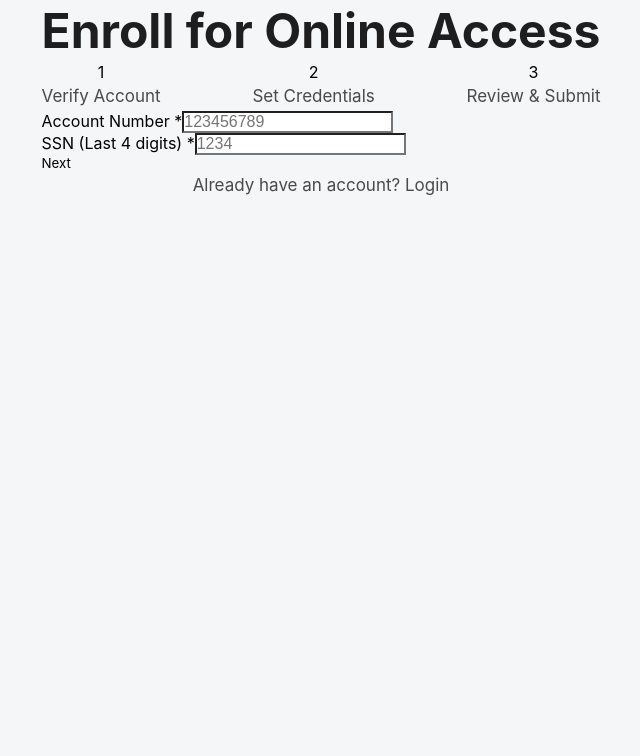
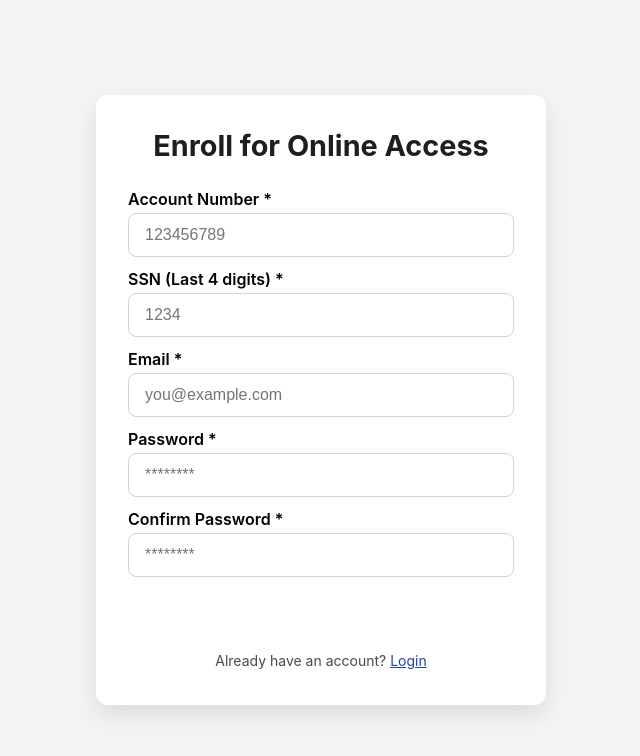
Before and after one commit to oaklineworkspace/oakline-frontend, a Next.js app: page /enroll in a window 1280 px wide. Shown: the top 756 px of the page, without its empty margins (319-959 px from the left). Built offline with nearby package versions, Linux system fonts and the light colour scheme.

Commit message:
Update enroll.js

```diff
--- a/pages/enroll.js
+++ b/pages/enroll.js
@@ -8,25 +8,18 @@ import Link from 'next/link';
 export default function Enroll() {
   const router = useRouter();
 
-  // Step State
-  const [step, setStep] = useState(1);
-
-  // Account Verification
   const [accountNumber, setAccountNumber] = useState('');
   const [ssn, setSSN] = useState('');
-  const [accountInfo, setAccountInfo] = useState(null);
-
-  // Login Credentials
   const [email, setEmail] = useState('');
   const [password, setPassword] = useState('');
   const [confirmPassword, setConfirmPassword] = useState('');
-  const [passwordStrength, setPasswordStrength] = useState('');
-
-  // Feedback
   const [message, setMessage] = useState('');
   const [loading, setLoading] = useState(false);
 
-  // ---------------- Real-Time Account Verification ----------------
+  const [accountInfo, setAccountInfo] = useState(null);
+  const [passwordStrength, setPasswordStrength] = useState('');
+
+  // ---------- Real-Time Account Verification ----------
   useEffect(() => {
     const verifyAccount = async () => {
       if (accountNumber.length < 6 || ssn.length !== 4) {
@@ -40,6 +33,7 @@ export default function Enroll() {
           .eq('account_number', accountNumber)
           .eq('ssn', ssn)
           .single();
+
         if (data && !error) setAccountInfo(data);
         else setAccountInfo(null);
       } catch (err) {
@@ -47,11 +41,12 @@ export default function Enroll() {
         setAccountInfo(null);
       }
     };
-    const debounce = setTimeout(verifyAccount, 500);
-    return () => clearTimeout(debounce);
+
+    const delayDebounce = setTimeout(verifyAccount, 500); // Debounce 500ms
+    return () => clearTimeout(delayDebounce);
   }, [accountNumber, ssn]);
 
-  // ---------------- Password Strength ----------------
+  // ---------- Password Strength ----------
   useEffect(() => {
     if (!password) return setPasswordStrength('');
     if (password.length < 8) setPasswordStrength('Weak');
@@ -59,14 +54,11 @@ export default function Enroll() {
     else setPasswordStrength('Medium');
   }, [password]);
 
-  // ---------------- Step Navigation ----------------
-  const nextStep = () => {
-    if (step === 1 && !accountInfo) {
-      setMessage('Please verify your account first.');
-      return;
-    }
-    if (step === 2) {
-      if (!email || !password || !confirmPassword) {
+  const handleEnroll = async (e) => {
+    e.preventDefault();
+    setMessage('');
+
+    if (!accountNumber || !ssn || !email || !password || !confirmPassword) {
       setMessage('All fields are required.');
       return;
     }
@@ -74,19 +66,14 @@ export default function Enroll() {
       setMessage('Passwords do not match.');
       return;
     }
+    if (!accountInfo) {
+      setMessage('Account not found or SSN incorrect.');
+      return;
     }
-    setMessage('');
-    setStep(step + 1);
-  };
-  const prevStep = () => setStep(step - 1);
 
-  // ---------------- Handle Enrollment ----------------
-  const handleEnroll = async () => {
     setLoading(true);
-    setMessage('');
 
     try {
-      // Check existing profile
       const { data: existingUser } = await supabase
         .from('profiles')
         .select('*')
@@ -99,10 +86,9 @@ export default function Enroll() {
         return;
       }
 
-      // Sign up auth user
       const { data: authData, error: authError } = await supabase.auth.signUp({
         email,
-        password,
+        password
       });
 
       if (authError) {
@@ -111,13 +97,12 @@ export default function Enroll() {
         return;
       }
 
-      // Create profile linking to account
       const { error: profileError } = await supabase
         .from('profiles')
         .insert([{
           id: authData.user.id,
           account_id: accountInfo.id,
-          email,
+          email
         }]);
 
       if (profileError) {
@@ -127,10 +112,9 @@ export default function Enroll() {
       }
 
       setMessage('✅ Enrollment successful! Check your email to verify your account.');
+      setAccountNumber(''); setSSN(''); setEmail(''); setPassword(''); setConfirmPassword('');
       setLoading(false);
-      setStep(1);
-      setAccountNumber(''); setSSN(''); setEmail(''); setPassword(''); setConfirmPassword('');
-      setAccountInfo(null);
+      // router.push('/login');
     } catch (err) {
       console.error(err);
       setMessage('An error occurred. Please try again.');
@@ -138,97 +122,153 @@ export default function Enroll() {
     }
   };
 
-  // ---------------- Step Indicators ----------------
-  const steps = ['Verify Account', 'Set Credentials', 'Review & Submit'];
+  // ---------- Inline Styles ----------
+  const styles = {
+    container: {
+      minHeight: '100vh',
+      display: 'flex',
+      justifyContent: 'center',
+      alignItems: 'center',
+      backgroundColor: '#f3f4f6',
+      padding: '1rem'
+    },
+    card: {
+      backgroundColor: '#fff',
+      borderRadius: '12px',
+      padding: '2rem',
+      maxWidth: '450px',
+      width: '100%',
+      boxShadow: '0 10px 25px rgba(0,0,0,0.1)'
+    },
+    title: {
+      fontSize: '1.8rem',
+      fontWeight: '700',
+      marginBottom: '1.5rem',
+      textAlign: 'center'
+    },
+    input: {
+      width: '100%',
+      padding: '0.75rem 1rem',
+      borderRadius: '8px',
+      border: '1px solid #d1d5db',
+      marginBottom: '0.75rem',
+      fontSize: '1rem'
+    },
+    label: {
+      fontWeight: '600',
+      marginBottom: '0.25rem',
+      display: 'block'
+    },
+    button: {
+      width: '100%',
+      padding: '0.75rem',
+      borderRadius: '10px',
+      border: 'none',
+      backgroundColor: '#1e40af',
+      color: '#fff',
+      fontWeight: '600',
+      fontSize: '1rem',
+      cursor: 'pointer'
+    },
+    messageSuccess: {
+      backgroundColor: '#d1fae5',
+      border: '1px solid #10b981',
+      color: '#065f46',
+      padding: '0.75rem',
+      borderRadius: '8px',
+      marginBottom: '1rem',
+      fontSize: '0.9rem'
+    },
+    messageError: {
+      backgroundColor: '#fee2e2',
+      border: '1px solid #ef4444',
+      color: '#991b1b',
+      padding: '0.75rem',
+      borderRadius: '8px',
+      marginBottom: '1rem',
+      fontSize: '0.9rem'
+    },
+    infoBox: {
+      backgroundColor: '#e0f2fe',
+      border: '1px solid #60a5fa',
+      color: '#1e3a8a',
+      padding: '0.75rem',
+      borderRadius: '8px',
+      marginBottom: '0.75rem',
+      fontSize: '0.9rem'
+    },
+    passwordStrength: (strength) => ({
+      color: strength === 'Weak' ? '#dc2626' : strength === 'Medium' ? '#ca8a04' : '#16a34a',
+      fontSize: '0.85rem',
+      marginBottom: '0.75rem'
+    }),
+    footerText: {
+      fontSize: '0.875rem',
+      textAlign: 'center',
+      marginTop: '1rem'
+    },
+    footerLink: {
+      color: '#1e40af',
+      textDecoration: 'underline',
+      cursor: 'pointer'
+    }
+  };
 
   return (
     <>
       <Head>
         <title>Enroll - Oakline Bank</title>
       </Head>
-      <div className="min-h-screen bg-gray-50 flex items-center justify-center p-4">
-        <div className="bg-white p-8 rounded-xl shadow-lg w-full max-w-lg">
-          <h1 className="text-2xl font-bold mb-6 text-center">Enroll for Online Access</h1>
-
-          {/* Step Indicator */}
-          <div className="flex justify-between mb-6">
-            {steps.map((s, i) => (
-              <div key={i} className="flex-1 text-center">
-                <div className={`w-8 h-8 mx-auto rounded-full text-white font-bold flex items-center justify-center ${i + 1 <= step ? 'bg-blue-800' : 'bg-gray-300'}`}>
-                  {i + 1}
-                </div>
-                <p className={`mt-2 text-xs ${i + 1 <= step ? 'text-blue-800' : 'text-gray-400'}`}>{s}</p>
-              </div>
-            ))}
-          </div>
+      <div style={styles.container}>
+        <div style={styles.card}>
+          <h1 style={styles.title}>Enroll for Online Access</h1>
 
           {message && (
-            <div className={`p-3 mb-4 rounded-md text-sm border ${message.includes('✅') ? 'bg-green-100 border-green-400 text-green-800' : 'bg-red-100 border-red-400 text-red-800'}`}>
+            <div style={message.includes('✅') ? styles.messageSuccess : styles.messageError}>
               {message}
             </div>
           )}
 
-          {/* Step 1: Account Verification */}
-          {step === 1 && (
-            <div className="space-y-4">
+          <form onSubmit={handleEnroll}>
             <div>
-                <label className="block font-semibold mb-1">Account Number *</label>
-                <input type="text" value={accountNumber} onChange={e => setAccountNumber(e.target.value)} placeholder="123456789" className="w-full p-3 border rounded-md" />
+              <label style={styles.label}>Account Number *</label>
+              <input type="text" value={accountNumber} onChange={e => setAccountNumber(e.target.value)} placeholder="123456789" style={styles.input} required />
             </div>
+
             <div>
-                <label className="block font-semibold mb-1">SSN (Last 4 digits) *</label>
-                <input type="password" value={ssn} onChange={e => setSSN(e.target.value)} placeholder="1234" maxLength={4} className="w-full p-3 border rounded-md" />
+              <label style={styles.label}>SSN (Last 4 digits) *</label>
+              <input type="password" value={ssn} onChange={e => setSSN(e.target.value)} placeholder="1234" maxLength={4} style={styles.input} required />
             </div>
+
             {accountInfo && (
-                <div className="bg-blue-50 border border-blue-200 p-3 rounded-md text-sm text-blue-800">
+              <div style={styles.infoBox}>
                 Account Verified: {accountInfo.account_type.toUpperCase()} | Balance: ${accountInfo.balance.toFixed(2)}
               </div>
             )}
-            </div>
-          )}
 
-          {/* Step 2: Set Credentials */}
-          {step === 2 && (
-            <div className="space-y-4">
             <div>
-                <label className="block font-semibold mb-1">Email *</label>
-                <input type="email" value={email} onChange={e => setEmail(e.target.value)} placeholder="you@example.com" className="w-full p-3 border rounded-md" />
-              </div>
-              <div>
-                <label className="block font-semibold mb-1">Password *</label>
-                <input type="password" value={password} onChange={e => setPassword(e.target.value)} placeholder="********" className="w-full p-3 border rounded-md" />
-                {password && (
-                  <p className={`mt-1 text-sm ${passwordStrength === 'Weak' ? 'text-red-600' : passwordStrength === 'Medium' ? 'text-yellow-600' : 'text-green-600'}`}>
-                    Strength: {passwordStrength}
-                  </p>
-                )}
-              </div>
-              <div>
-                <label className="block font-semibold mb-1">Confirm Password *</label>
-                <input type="password" value={confirmPassword} onChange={e => setConfirmPassword(e.target.value)} placeholder="********" className="w-full p-3 border rounded-md" />
-              </div>
-            </div>
-          )}
-
-          {/* Step 3: Review & Submit */}
-          {step === 3 && (
-            <div className="space-y-4">
-              <h2 className="font-semibold mb-2">Review Your Info</h2>
-              <p><strong>Account:</strong> {accountInfo.account_type.toUpperCase()} ****{accountNumber.slice(-4)}</p>
-              <p><strong>Balance:</strong> ${accountInfo.balance.toFixed(2)}</p>
-              <p><strong>Email:</strong> {email}</p>
-            </div>
-          )}
-
-          {/* Navigation Buttons */}
-          <div className="flex justify-between mt-6">
-            {step > 1 && <button onClick={prevStep} className="px-4 py-2 bg-gray-300 rounded-md hover:bg-gray-400">Back</button>}
-            {step < 3 && <button onClick={nextStep} className="ml-auto px-4 py-2 bg-blue-800 text-white rounded-md hover:bg-blue-900">Next</button>}
-            {step === 3 && <button onClick={handleEnroll} disabled={loading} className="ml-auto px-4 py-2 bg-green-600 text-white rounded-md hover:bg-green-700">{loading ? 'Processing...' : 'Enroll'}</button>}
+              <label style={styles.label}>Email *</label>
+              <input type="email" value={email} onChange={e => setEmail(e.target.value)} placeholder="you@example.com" style={styles.input} required />
             </div>
 
-          <p className="mt-4 text-sm text-center">
-            Already have an account? <Link href="/login" className="text-blue-600 underline">Login</Link>
+            <div>
+              <label style={styles.label}>Password *</label>
+              <input type="password" value={password} onChange={e => setPassword(e.target.value)} placeholder="********" style={styles.input} required />
+              {password && <p style={styles.passwordStrength(passwordStrength)}>Strength: {passwordStrength}</p>}
+            </div>
+
+            <div>
+              <label style={styles.label}>Confirm Password *</label>
+              <input type="password" value={confirmPassword} onChange={e => setConfirmPassword(e.target.value)} placeholder="********" style={styles.input} required />
+            </div>
+
+            <button type="submit" disabled={loading} style={styles.button}>
+              {loading ? 'Processing...' : 'Enroll'}
+            </button>
+          </form>
+
+          <p style={styles.footerText}>
+            Already have an account? <Link href="/login" style={styles.footerLink}>Login</Link>
           </p>
         </div>
       </div>
```
Lines whose indentation alone changed are shown as unchanged.
